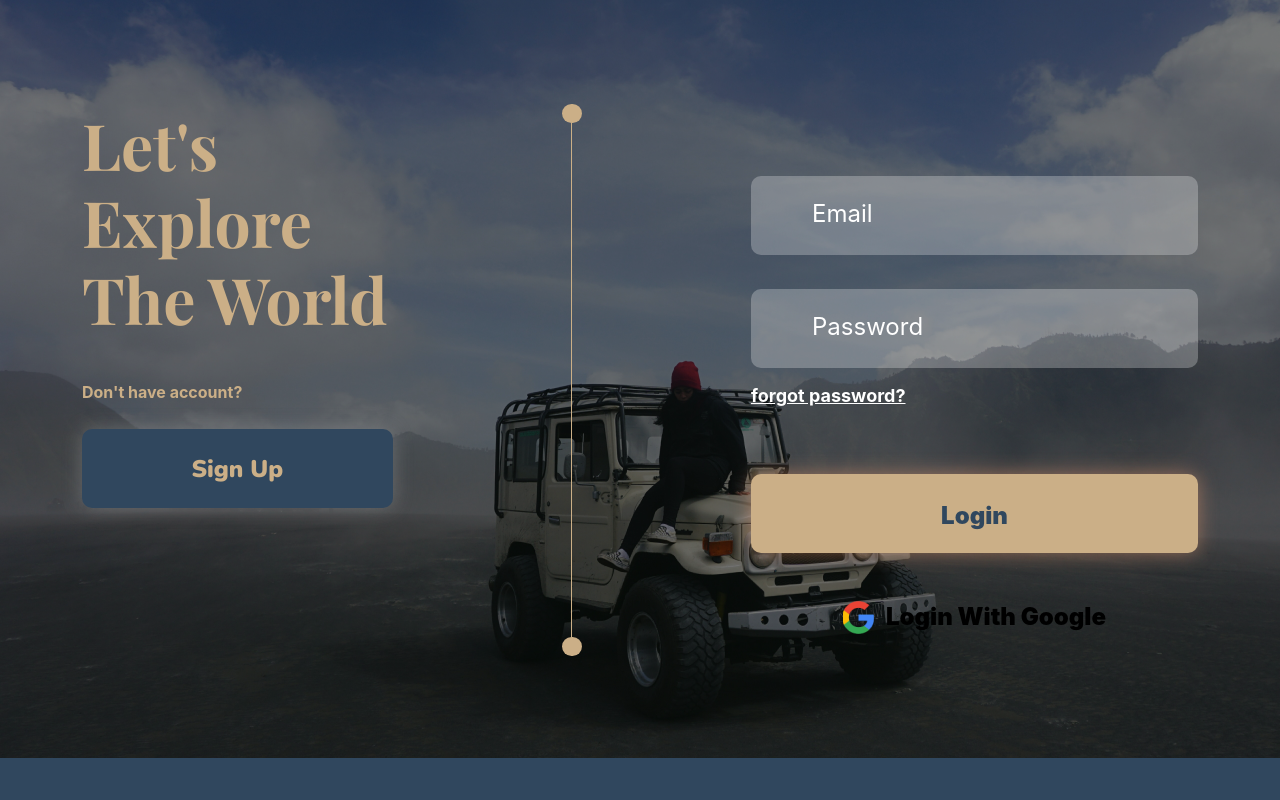
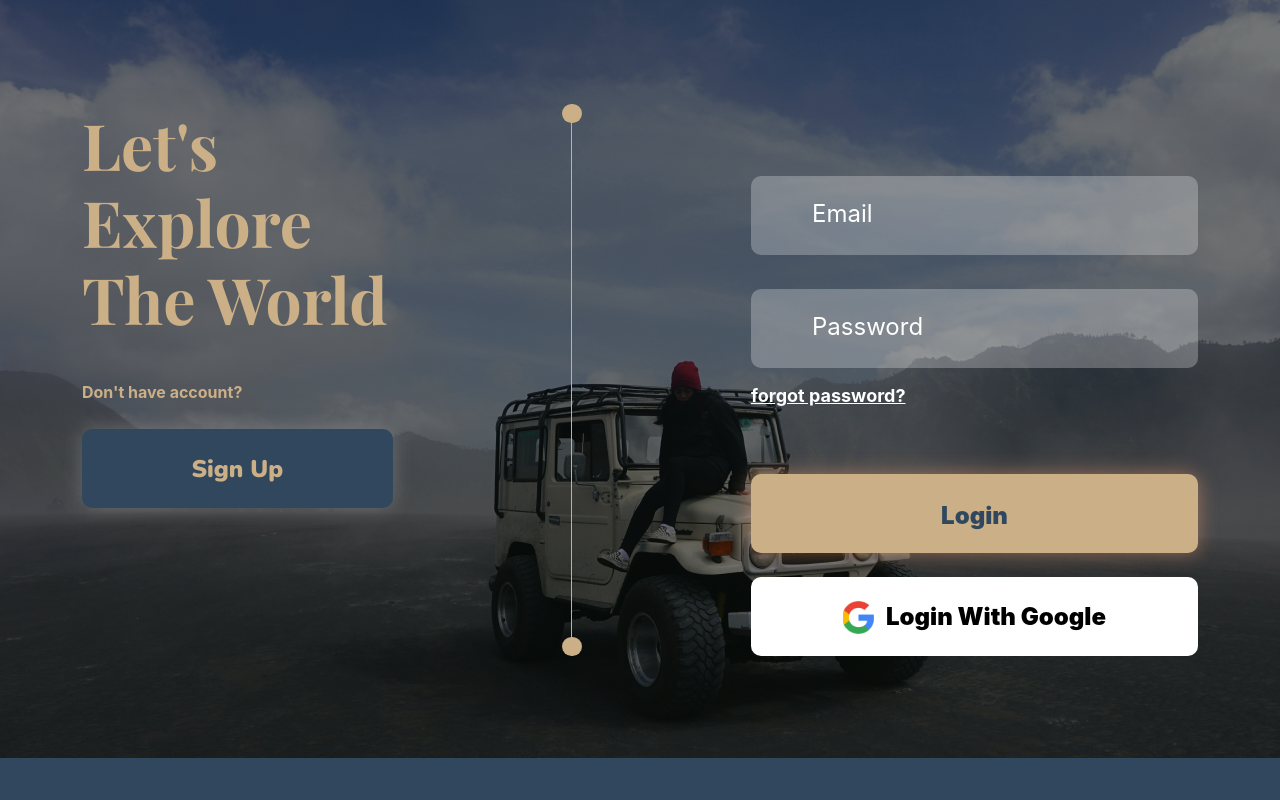
Before and after one commit to marsellavaleria19/fw5-react-frontend, a React (Create React App) app: page /login in a window 1280 px wide. Shown: the top 800 px of the page. Built offline with nearby package versions, Linux system fonts and the light colour scheme; no server answers; what redux-promise-middleware would draw is missing.

Commit message:
feat : add style button google

```diff
--- a/src/assets/css/style.css
+++ b/src/assets/css/style.css
@@ -156,6 +156,22 @@
             border-radius: 8px;
         }
 
+        .button-google {
+            color: black;
+            font-size: 24px;
+            font-weight: 900;
+            width: 447px;
+            height: 79px;
+            border-radius: 10px;
+            background-color: white;
+        }
+
+        .button-google img {
+            width: 31px;
+            height: 33px;
+            margin-right: 12px;
+        }
+
         .header-login-signup {
             background-image: url(../images/background-login-signup.jpg);
             background-repeat: no-repeat;
@@ -274,21 +290,6 @@
             height: 79px;
             box-shadow: 0px 0px 20px rgba(248, 161, 112, 0.47);
             border-radius: 10px;
-        }
-
-        .button-google {
-            color: black;
-            font-size: 24px;
-            font-weight: 900;
-            width: 447px;
-            height: 79px;
-            border-radius: 10px;
-        }
-
-        .button-google img {
-            width: 31px;
-            height: 33px;
-            margin-right: 12px;
         }
 
         footer.footer {
@@ -705,6 +706,9 @@
 
         .profile-form form div input:focus {
             outline: none;
+            background-color: transparent;
+            box-shadow: unset;
+            border-bottom: 1px solid var(--primary);
         }
 
         .profile-form form div textarea {
```
